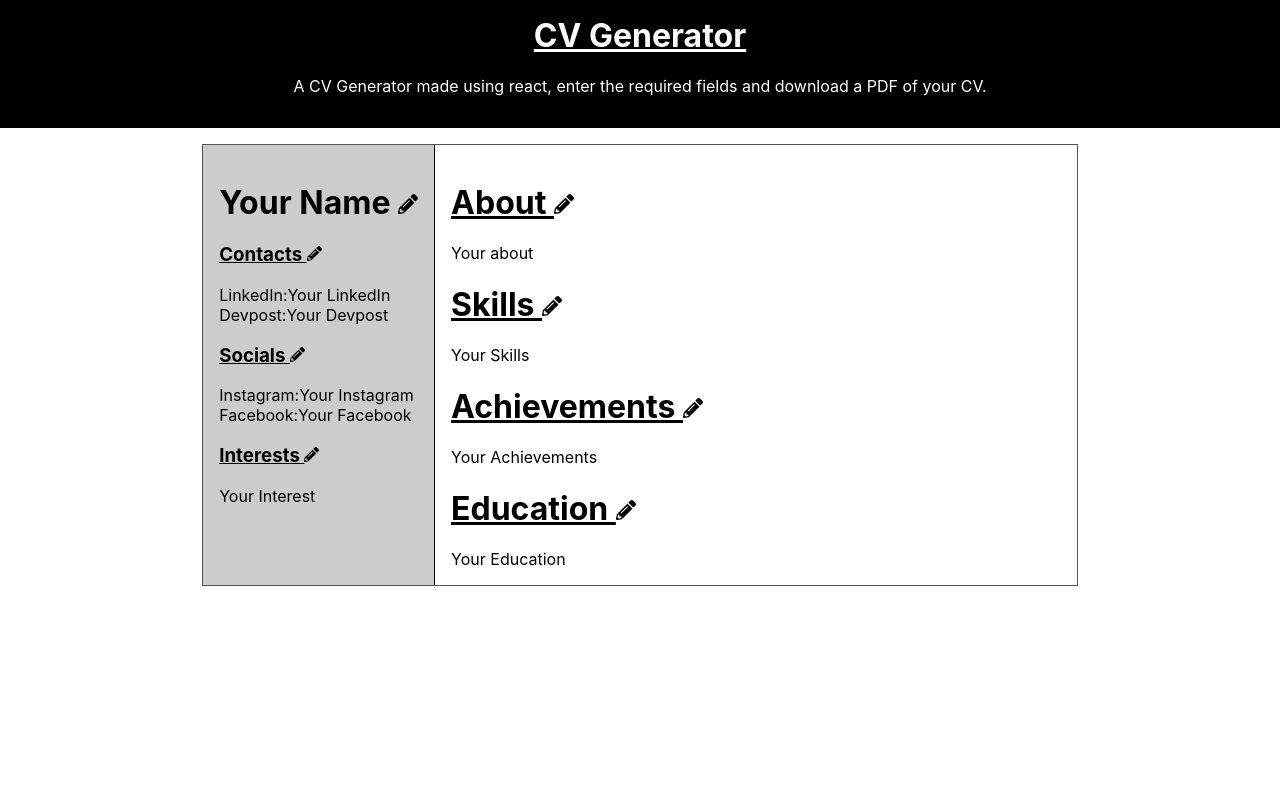
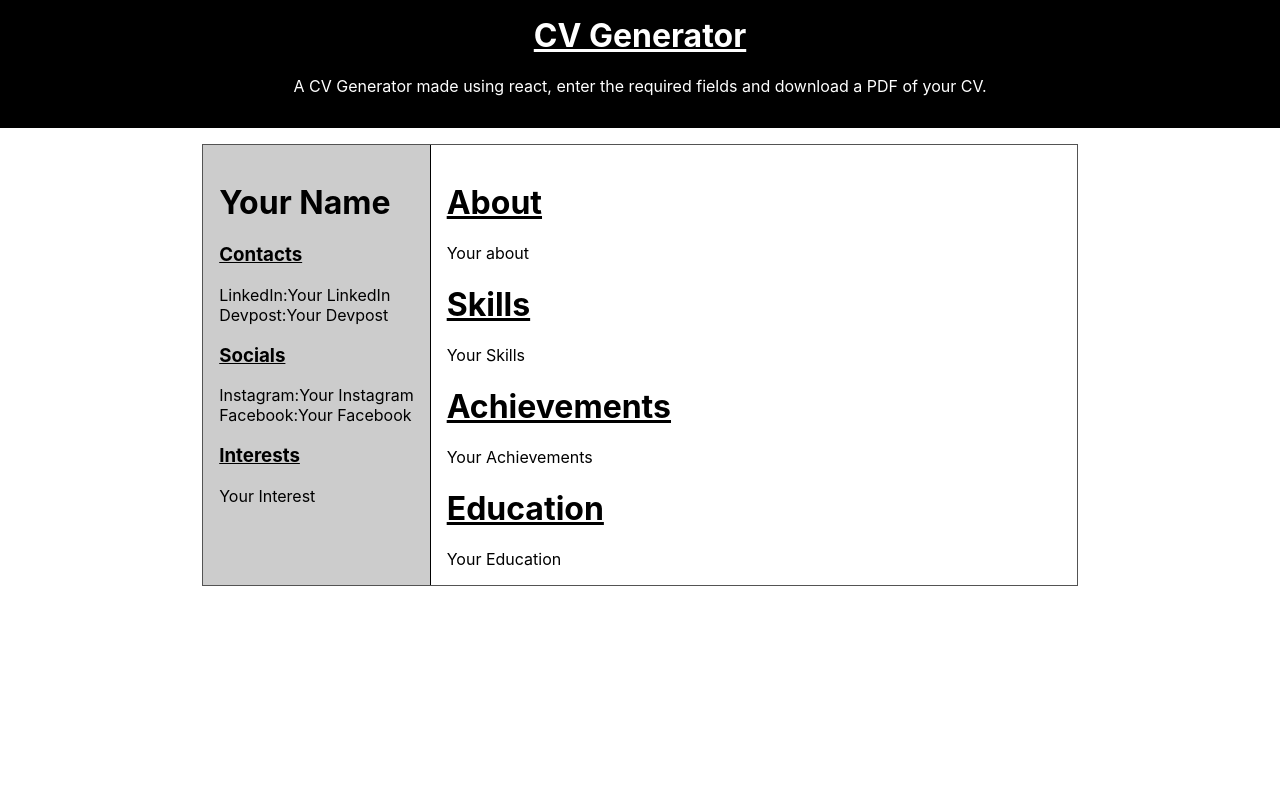
Before and after one commit to aayushmau5/cv-generator, a React (Create React App) app: page / in a window 1280 px wide. Shown: the top 800 px of the page. Built offline with nearby package versions, Linux system fonts and the light colour scheme.

Commit message:
Add Modal

```diff
--- a/src/components/about.js
+++ b/src/components/about.js
@@ -1,10 +1,25 @@
+import { useState } from "react";
+
 import { FaPencilAlt } from "react-icons/fa";
+import Modal from "./modal/modal";
 
 const About = (props) => {
+  const [show, setShow] = useState(false);
+
+  const toggleModal = () => {
+    setShow(!show);
+  };
+
   return (
     <>
       <div>
-        <h1>About {props.edit ? <FaPencilAlt size="20px" /> : null}</h1>
+        <Modal show={show} handleClose={toggleModal} />
+        <h1>
+          About{" "}
+          {props.edit ? (
+            <FaPencilAlt size="20px" onClick={toggleModal} />
+          ) : null}
+        </h1>
         {props.value}
       </div>
     </>
--- a/src/components/achievements.js
+++ b/src/components/achievements.js
@@ -1,10 +1,25 @@
+import { useState } from "react";
+
 import { FaPencilAlt } from "react-icons/fa";
+import Modal from './modal/modal';
 
 const Achievements = (props) => {
+  const [show, setShow] = useState(false);
+
+  const toggleModal = () => {
+    setShow(!show);
+  };
+
   return (
     <>
       <div>
-        <h1>Achievements {props.edit ? <FaPencilAlt size="20px" /> : null}</h1>
+        <Modal show={show} handleClose={toggleModal} />
+        <h1>
+          Achievements{" "}
+          {props.edit ? (
+            <FaPencilAlt size="20px" onClick={toggleModal} />
+          ) : null}
+        </h1>
         {props.value}
       </div>
     </>
--- a/src/components/contacts.js
+++ b/src/components/contacts.js
@@ -1,6 +1,15 @@
+import { useState } from "react";
+
 import { FaPencilAlt } from "react-icons/fa";
+import Modal from "./modal/modal";
 
 const Contacts = (props) => {
+  const [show, setShow] = useState(false);
+
+  const toggleModal = () => {
+    setShow(!show);
+  };
+
   const contactsArray = props.value;
   const output = contactsArray.map((obj) => (
     <div key={obj.id}>
@@ -10,7 +19,11 @@ const Contacts = (props) => {
 
   return (
     <>
-      <h3>Contacts {props.edit ? <FaPencilAlt size="15px" /> : null}</h3>
+      <Modal show={show} handleClose={toggleModal} />
+      <h3>
+        Contacts{" "}
+        {props.edit ? <FaPencilAlt size="15px" onClick={toggleModal} /> : null}
+      </h3>
       {output}
     </>
   );
--- a/src/components/education.js
+++ b/src/components/education.js
@@ -1,10 +1,25 @@
+import { useState } from "react";
+
 import { FaPencilAlt } from "react-icons/fa";
+import Modal from "./modal/modal";
 
 const Education = (props) => {
+  const [show, setShow] = useState(false);
+
+  const toggleModal = () => {
+    setShow(!show);
+  };
+
   return (
     <>
       <div>
-        <h1>Education {props.edit ? <FaPencilAlt size="20px" /> : null}</h1>
+        <Modal show={show} handleClose={toggleModal} />
+        <h1>
+          Education{" "}
+          {props.edit ? (
+            <FaPencilAlt size="20px" onClick={toggleModal} />
+          ) : null}
+        </h1>
         {props.value}
       </div>
     </>
--- a/src/components/interests.js
+++ b/src/components/interests.js
@@ -1,10 +1,24 @@
+import { useState } from "react";
+
 import { FaPencilAlt } from "react-icons/fa";
+import Modal from "./modal/modal";
 
 const Interests = (props) => {
+  const [show, setShow] = useState(false);
+
+  const toggleModal = () => {
+    setShow(!show);
+  };
   return (
     <>
       <div>
-        <h3>Interests {props.edit ? <FaPencilAlt size="15px" /> : null}</h3>
+        <Modal show={show} handleClose={toggleModal} />
+        <h3>
+          Interests{" "}
+          {props.edit ? (
+            <FaPencilAlt size="15px" onClick={toggleModal} />
+          ) : null}
+        </h3>
         {props.value}
       </div>
     </>
--- a/src/components/modal/modal.js
+++ b/src/components/modal/modal.js
@@ -1,9 +1,45 @@
-const Modal = props => {
-    return (
-        <>
-            {props.children}
-        </>
-    )
-}
+import Dialog from "@material-ui/core/Dialog";
+import DialogActions from "@material-ui/core/DialogActions";
+import DialogContent from "@material-ui/core/DialogContent";
+import DialogTitle from "@material-ui/core/DialogTitle";
+import TextField from "@material-ui/core/TextField";
+import Button from '@material-ui/core/Button';
+
+const Modal = (props) => {
+  return (
+    <Dialog
+      open={props.show}
+      onClose={props.handleClose}
+      aria-labelledby="form-dialog-title"
+    >
+      <DialogTitle id="form-dialog-title">State Name</DialogTitle>
+      <DialogContent>
+        <TextField
+          autoFocus
+          margin="dense"
+          id="name"
+          label="Something"
+          type="text"
+          fullWidth
+        />
+        <TextField
+          margin="dense"
+          id="name"
+          label="Something"
+          type="text"
+          fullWidth
+        />
+      </DialogContent>
+      <DialogActions>
+        <Button onClick={props.handleClose}>
+          Cancel
+        </Button>
+        <Button onClick={props.handleClose}>
+          Subscribe
+        </Button>
+      </DialogActions>
+    </Dialog>
+  );
+};
 
 export default Modal;
--- a/src/components/name.js
+++ b/src/components/name.js
@@ -1,9 +1,24 @@
+import { useState } from "react";
+
 import { FaPencilAlt } from "react-icons/fa";
+import Modal from "./modal/modal";
 
 const Name = (props) => {
-    return (
-    <h1 style={{textDecoration: 'none'}}>{props.value} {props.edit ? <FaPencilAlt size="20px" /> : null}</h1>
-    )
-}
+  const [show, setShow] = useState(false);
+
+  const toggleModal = () => {
+    setShow(!show);
+  };
+
+  return (
+    <>
+      <Modal show={show} handleClose={toggleModal} />
+      <h1 style={{ textDecoration: "none" }}>
+        {props.value}{" "}
+        {props.edit ? <FaPencilAlt size="20px" onClick={toggleModal} /> : null}
+      </h1>
+    </>
+  );
+};
 
 export default Name;
--- a/src/components/skills.js
+++ b/src/components/skills.js
@@ -1,10 +1,25 @@
+import { useState } from "react";
+
 import { FaPencilAlt } from "react-icons/fa";
+import Modal from "./modal/modal";
 
 const Skills = (props) => {
+  const [show, setShow] = useState(false);
+
+  const toggleModal = () => {
+    setShow(!show);
+  };
+
   return (
     <>
       <div>
-        <h1>Skills {props.edit ? <FaPencilAlt size="20px" /> : null}</h1>
+        <Modal show={show} handleClose={toggleModal} />
+        <h1>
+          Skills{" "}
+          {props.edit ? (
+            <FaPencilAlt size="20px" onClick={toggleModal} />
+          ) : null}
+        </h1>
         {props.value}
       </div>
     </>
--- a/src/components/social.js
+++ b/src/components/social.js
@@ -1,6 +1,15 @@
+import { useState } from "react";
+
 import { FaPencilAlt } from "react-icons/fa";
+import Modal from "./modal/modal";
 
 const Social = (props) => {
+  const [show, setShow] = useState(false);
+
+  const toggleModal = () => {
+    setShow(!show);
+  };
+
   const socialArray = props.value;
   const output = socialArray.map((obj) => (
     <div key={obj.id}>
@@ -11,7 +20,13 @@ const Social = (props) => {
   return (
     <>
       <div>
-        <h3>Socials {props.edit ? <FaPencilAlt size="15px" /> : null}</h3>
+        <Modal show={show} handleClose={toggleModal} />
+        <h3>
+          Socials{" "}
+          {props.edit ? (
+            <FaPencilAlt size="15px" onClick={toggleModal} />
+          ) : null}
+        </h3>
         {output}
       </div>
     </>
--- a/src/containers/cv.js
+++ b/src/containers/cv.js
@@ -44,7 +44,7 @@ class CV extends Component {
     skills: ["Your Skills"],
     achievements: ["Your Achievements"],
     education: ["Your Education"],
-    edit: true,
+    edit: false,
   };
 
   editChangeHandler = () => {
@@ -59,26 +59,51 @@ class CV extends Component {
         <div className={styles.CV}>
           <div className={styles.Container}>
             <div className={styles.Left_side}>
-              <Name value={this.state.name} edit={this.state.edit} />
-              <Contacts value={this.state.contacts} edit={this.state.edit} />
-              <Social value={this.state.social} edit={this.state.edit} />
-              <Interests value={this.state.interests} edit={this.state.edit} />
+              <Name
+                value={this.state.name}
+                edit={this.state.edit}
+              />
+              <Contacts
+                value={this.state.contacts}
+                edit={this.state.edit}
+              />
+              <Social
+                value={this.state.social}
+                edit={this.state.edit}
+              />
+              <Interests
+                value={this.state.interests}
+                edit={this.state.edit}
+              />
             </div>
             <div className={styles.Right_side}>
-              <About value={this.state.about} edit={this.state.edit} />
-              <Skills value={this.state.skills} edit={this.state.edit} />
+              <About
+                value={this.state.about}
+                edit={this.state.edit}
+              />
+              <Skills
+                value={this.state.skills}
+                edit={this.state.edit}
+              />
               <Achievements
                 value={this.state.achievements}
                 edit={this.state.edit}
               />
-              <Education value={this.state.education} edit={this.state.edit} />
+              <Education
+                value={this.state.education}
+                edit={this.state.edit}
+              />
             </div>
           </div>
         </div>
         <div className={styles.Buttons}>
           {this.state.edit ? (
             <>
-              <Button style={{marginRight: '10px'}} variant="contained" onClick={this.editChangeHandler}>
+              <Button
+                style={{ marginRight: "10px" }}
+                variant="contained"
+                onClick={this.editChangeHandler}
+              >
                 Discard
               </Button>
               <Button variant="contained" onClick={this.editChangeHandler}>
```
